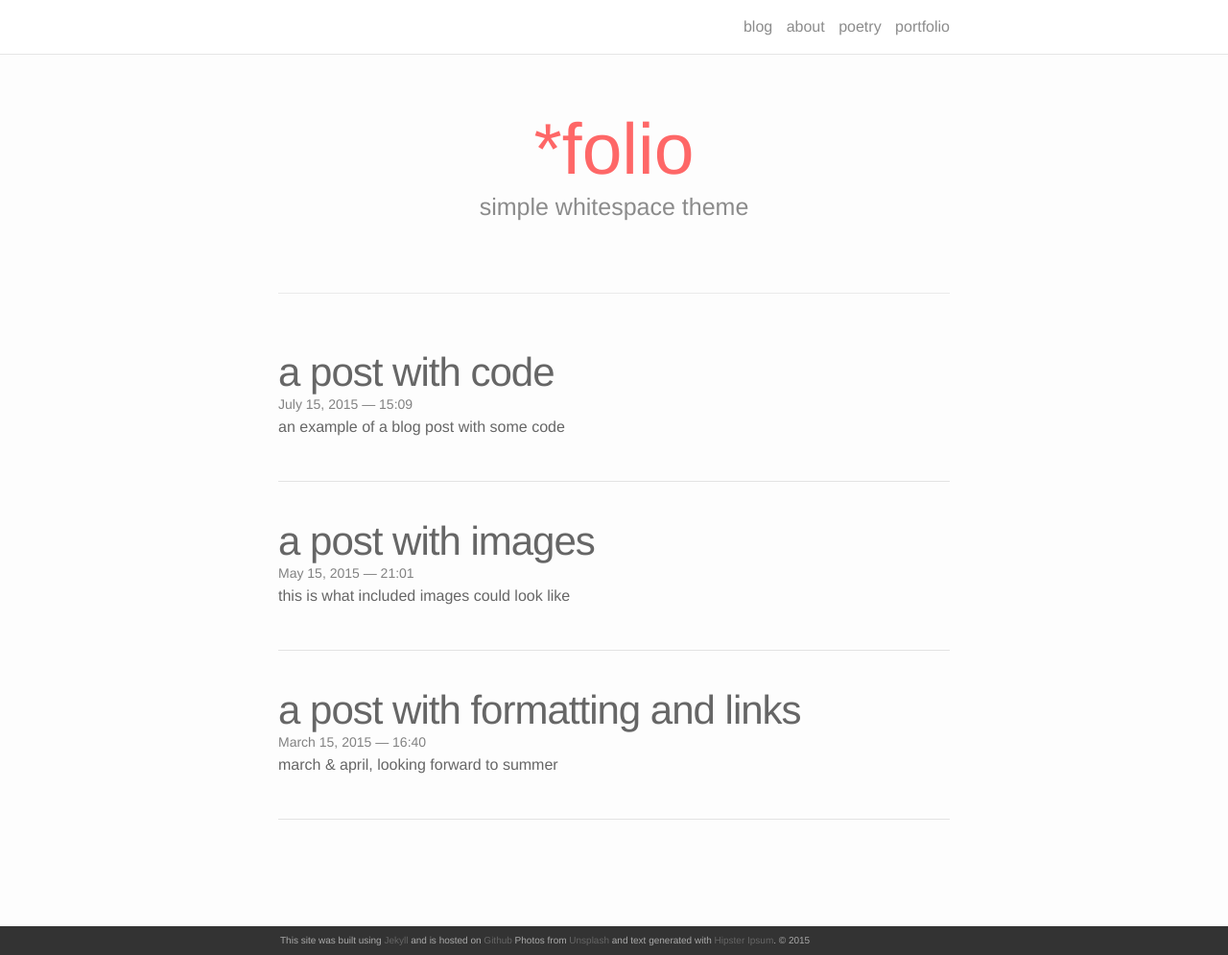
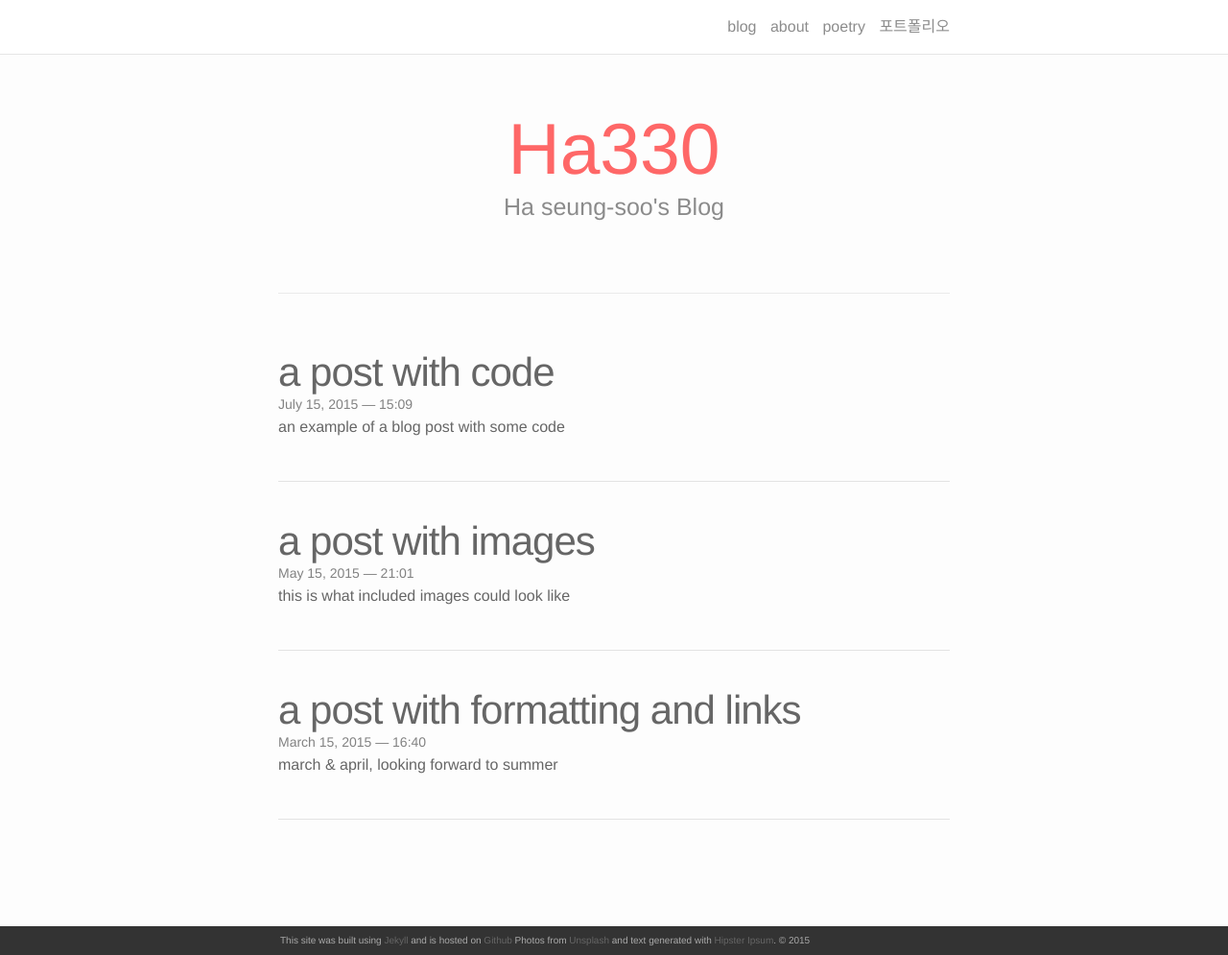
Before and after one commit to soogo93/soogo93.github.io, a Jekyll site: the page built from index.html, in a window 1280 px wide and 995 px high. Shown: the whole window at 96% size. Built offline with Jekyll 4.4.1, drawn with Linux system fonts in a browser that asks for light colours; nearby versions of some CDN libraries; the list of posts is cut into pages by our own code.

Commit message:
title add

```diff
--- a/index.html
+++ b/index.html
@@ -3,13 +3,12 @@ layout: default
 ---
 
 <div class="header-bar">
-  <h1>*folio</h1>
-  <h2>simple whitespace theme</h2>
+  <h1>Ha330</h1>
+  <h2>Ha seung-soo's Blog</h2>
   <br/>
   <hr>
   <br/>
 </div>
-
 
 <ul class="post-list">
     {% for post in paginator.posts %}
--- a/portfolio.md
+++ b/portfolio.md
@@ -1,6 +1,6 @@
 ---
 layout: page
-title: portfolio
+title: 포트폴리오
 permalink: /portfolio/
 ---
 
```
